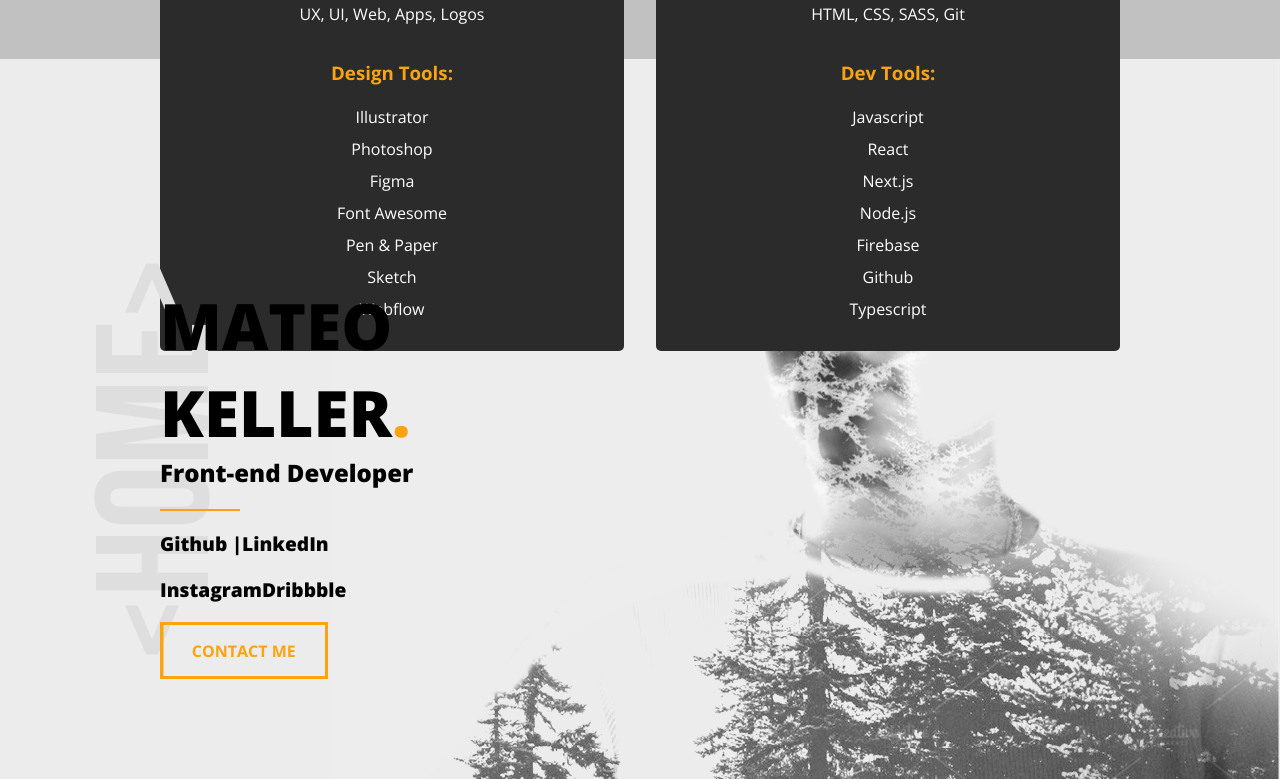
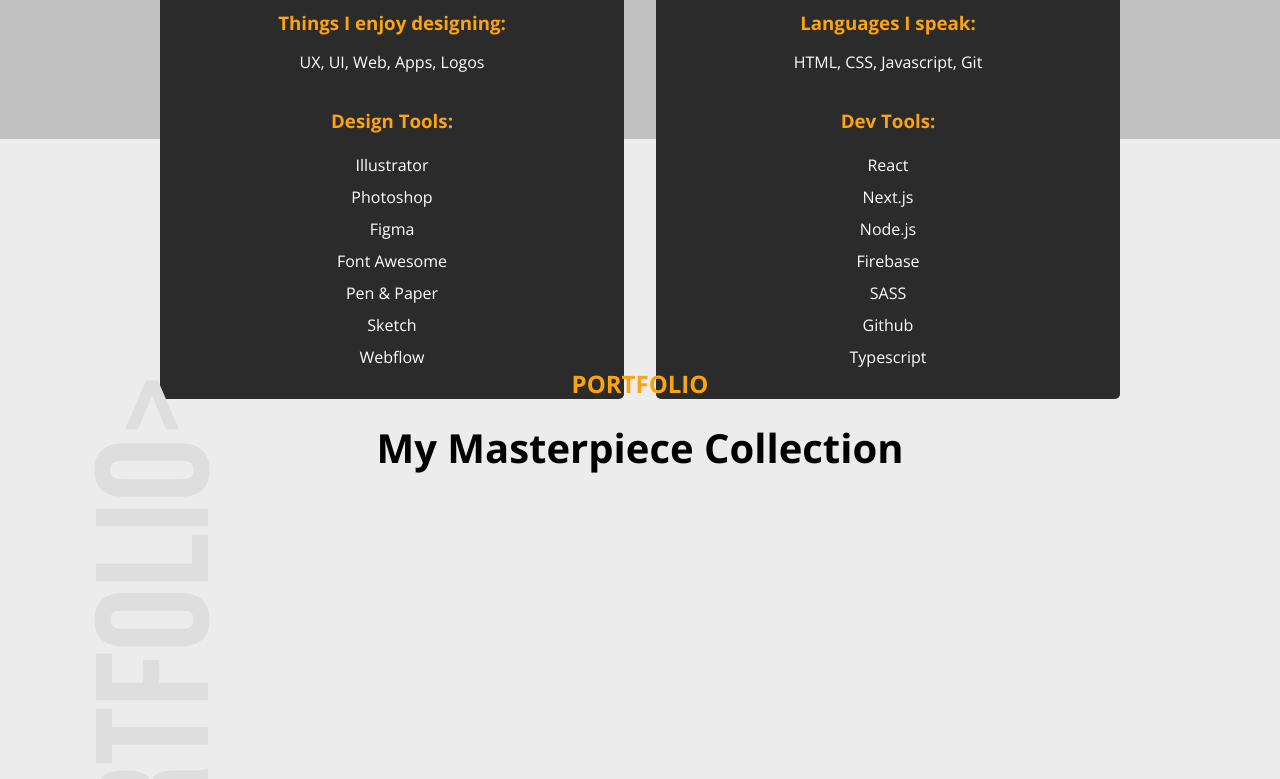
Before and after one commit to mateokeller/my-portfolio, a React (Vite) app: page / in a window 1280 px wide. Shown: the part 1541-2320 px from the top of the page. Built offline with nearby package versions, Linux system fonts and the light colour scheme.

Commit message:
add portfolio section

```diff
--- a/index.html
+++ b/index.html
@@ -2,7 +2,7 @@
 <html lang="en">
   <head>
     <meta charset="UTF-8" />
-    <link rel="icon" type="image/svg+xml" href="/vite.svg" />
+    <link rel="icon" type="image/svg+xml" href="./public/favicon.ico" />
     <meta name="viewport" content="width=device-width, initial-scale=1.0" />
     <link rel="preconnect" href="https://fonts.googleapis.com" />
     <link rel="preconnect" href="https://fonts.gstatic.com" crossorigin />
--- a/src/App.jsx
+++ b/src/App.jsx
@@ -2,6 +2,7 @@ import {useEffect, useState} from "react";
 import {Element} from "react-scroll";
 import AboutMe from "./components/AboutMe";
 import Intro from "./components/Intro";
+import Portfolio from "./components/Portfolio";
 
 import Header from "./ui/Header";
 
@@ -40,8 +41,8 @@ function App() {
           <AboutMe />
         </Element>
 
-        <Element id="home" name="home">
-          <Intro />
+        <Element id="portfolio" name="portfolio">
+          <Portfolio />
         </Element>
       </div>
     </div>
--- a/src/components/AboutMe.jsx
+++ b/src/components/AboutMe.jsx
@@ -50,12 +50,13 @@ const AboutMe = () => {
               thoughtful interactions.
             </p>
             <h3 className="text-yellow">Languages I speak:</h3>
-            <p>HTML, CSS, SASS, Git</p>
+            <p>HTML, CSS, Javascript, Git</p>
             <h3 className="text-yellow">Dev Tools:</h3>
             <p className="tools-list">
-              Javascript <br /> React <br /> Next.js <br />
+              React <br /> Next.js <br />
               Node.js <br />
               Firebase <br />
+              SASS <br />
               Github <br />
               Typescript
             </p>
--- /dev/null
+++ b/src/components/Portfolio.jsx
@@ -0,0 +1,15 @@
+import React from "react";
+
+const Portfolio = () => {
+  return (
+    <div className="portfolio-container">
+      <p className="group-indicator">&lt;PORTFOLIO&gt;</p>
+      <div className="about-me-content">
+        <h2 className="text-yellow title">PORTFOLIO</h2>
+        <h3 className="subtitle">My Masterpiece Collection</h3>
+      </div>
+    </div>
+  );
+};
+
+export default Portfolio;
--- a/src/index.css
+++ b/src/index.css
@@ -174,8 +174,9 @@ body {
 
 .about-me-container {
   background-color: #c1c1c1;
-  height: 100vh;
+  height: 110vh;
   display: flex;
+  margin-bottom: 20vh;
 }
 
 .title {
@@ -207,6 +208,7 @@ body {
   width: 60rem;
   grid-template-columns: 1fr 1fr;
   gap: 2rem;
+  margin-top: 3rem;
 }
 
 .card {
@@ -245,3 +247,12 @@ body {
 .tools-list {
   line-height: 2rem;
 }
+
+/* Portfolio */
+
+.portfolio-container {
+  /* background-color: #c1c1c1; */
+  height: 100vh;
+  display: flex;
+  margin-bottom: 20vh;
+}
--- a/src/ui/Header.jsx
+++ b/src/ui/Header.jsx
@@ -11,7 +11,15 @@ const Header = (props) => {
 
         <div className="header-nav">
           <a href="https://github.com/mateokeller">Github</a>
-          <a href="">Portfolio</a>
+          <ReactLink
+            to="portfolio"
+            spy={true}
+            smooth={true}
+            offset={-50}
+            className="pointer"
+          >
+            Portfolio
+          </ReactLink>
           <ReactLink
             to="about-me"
             spy={true}
```
Also changed, not shown: 1 other file (tests, documents, lock files or other folders).
